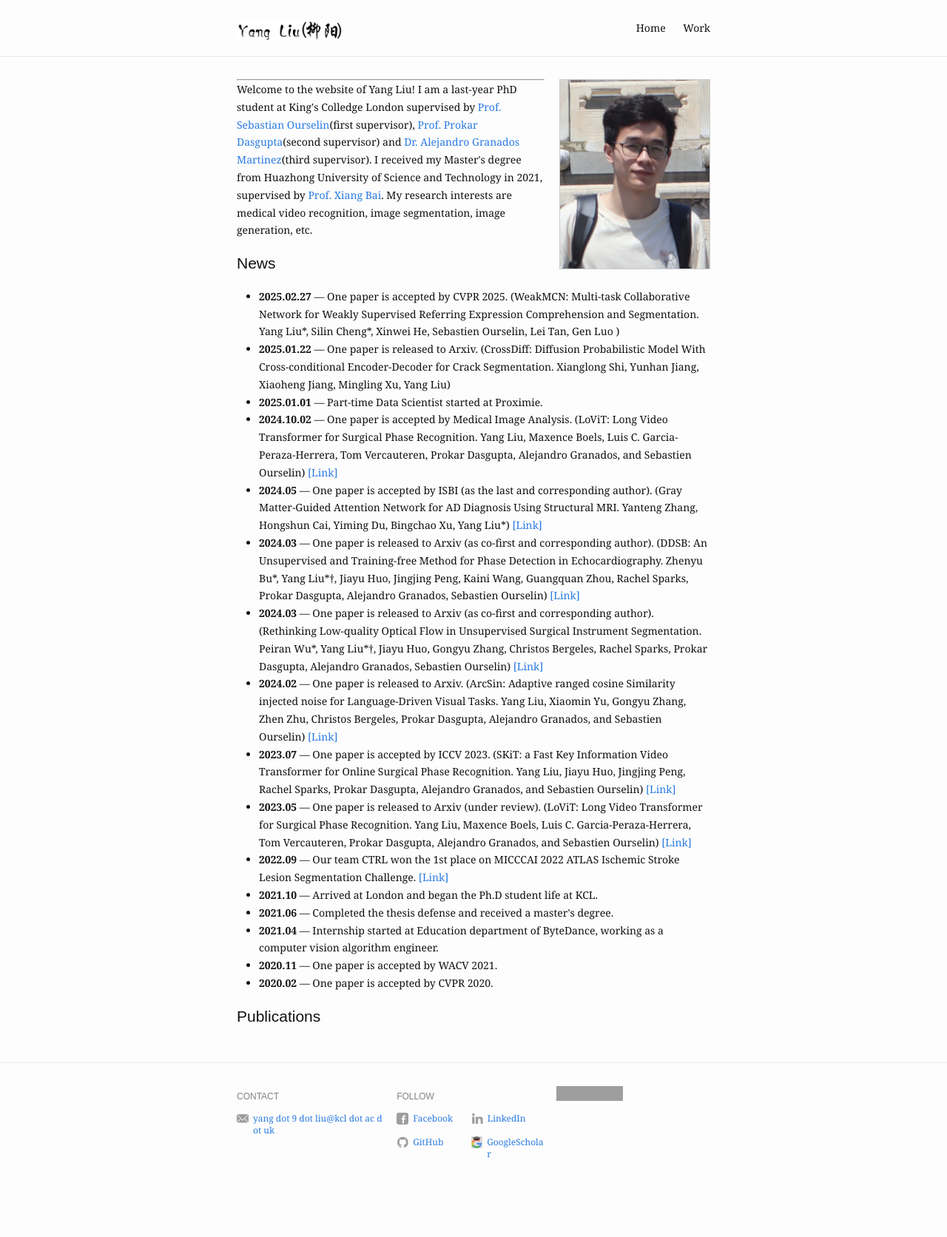
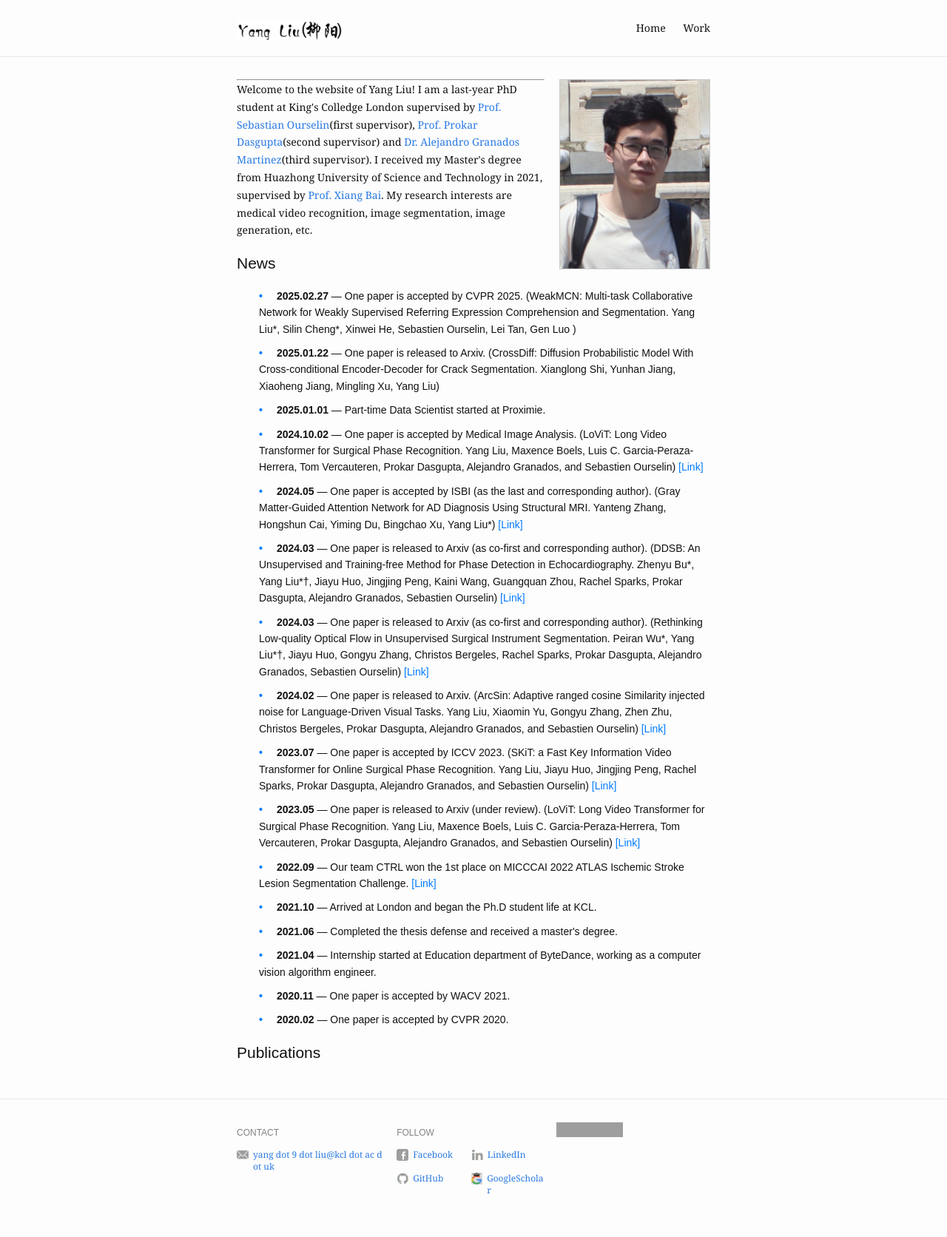
Before and after one commit to MRUIL/MRUIL.github.io, a Jekyll site: the page built from index.md, in a window 1280 px wide. Shown: the whole page at 74% size. Built offline with Jekyll 4.4.1, drawn with Linux system fonts in a browser that asks for light colours; before the commit the page ends 1623 px from its top, so only the background shows below that; grey boxes are pictures that could not be loaded.

Commit message:
Update main.scss

```diff
--- a/assets/css/main.scss
+++ b/assets/css/main.scss
@@ -31,5 +31,50 @@ $on-laptop: 800px;
   }
 }
 
+.news {
+  font-family: Arial, sans-serif; /* 使用更适合阅读的字体 */
+}
+
+.news ul {
+  list-style: none; /* 去掉默认的列表符号 */
+  padding: 0;
+}
+
+.news li {
+  margin-bottom: 10px; /* 增加项目之间的间距 */
+  line-height: 1.6; /* 增加行高改善可读性 */
+}
+
+.news li:before {
+  content: "•"; /* 添加自定义的列表符号 */
+  color: #007BFF; /* 使用主题颜色 */
+  font-weight: bold; /* 加粗列表符号 */
+  display: inline-block; /* 确保符号和文本在同一行 */
+  width: 20px; /* 为符号分配空间 */
+}
+
+.news a {
+  color: #007BFF; /* 设置链接颜色 */
+  text-decoration: none; /* 去掉下划线 */
+}
+
+.news a:hover {
+  text-decoration: underline; /* 鼠标悬停时添加下划线 */
+}
+
+.news .date {
+  font-weight: bold; /* 加粗日期 */
+}
+
+.news .title {
+  margin-left: 5px; /* 在日期和标题之间添加空间 */
+}
+
+.news .description {
+  display: block; /* 描述显示为块级元素，占满整行 */
+  margin-top: 2px; /* 在标题和描述之间添加空间 */
+}
+
+
 // Import partials from `sass_dir` (defaults to `_sass`)
 @import "base", "layout", "site", "work", "blog", "post", "404";
```
